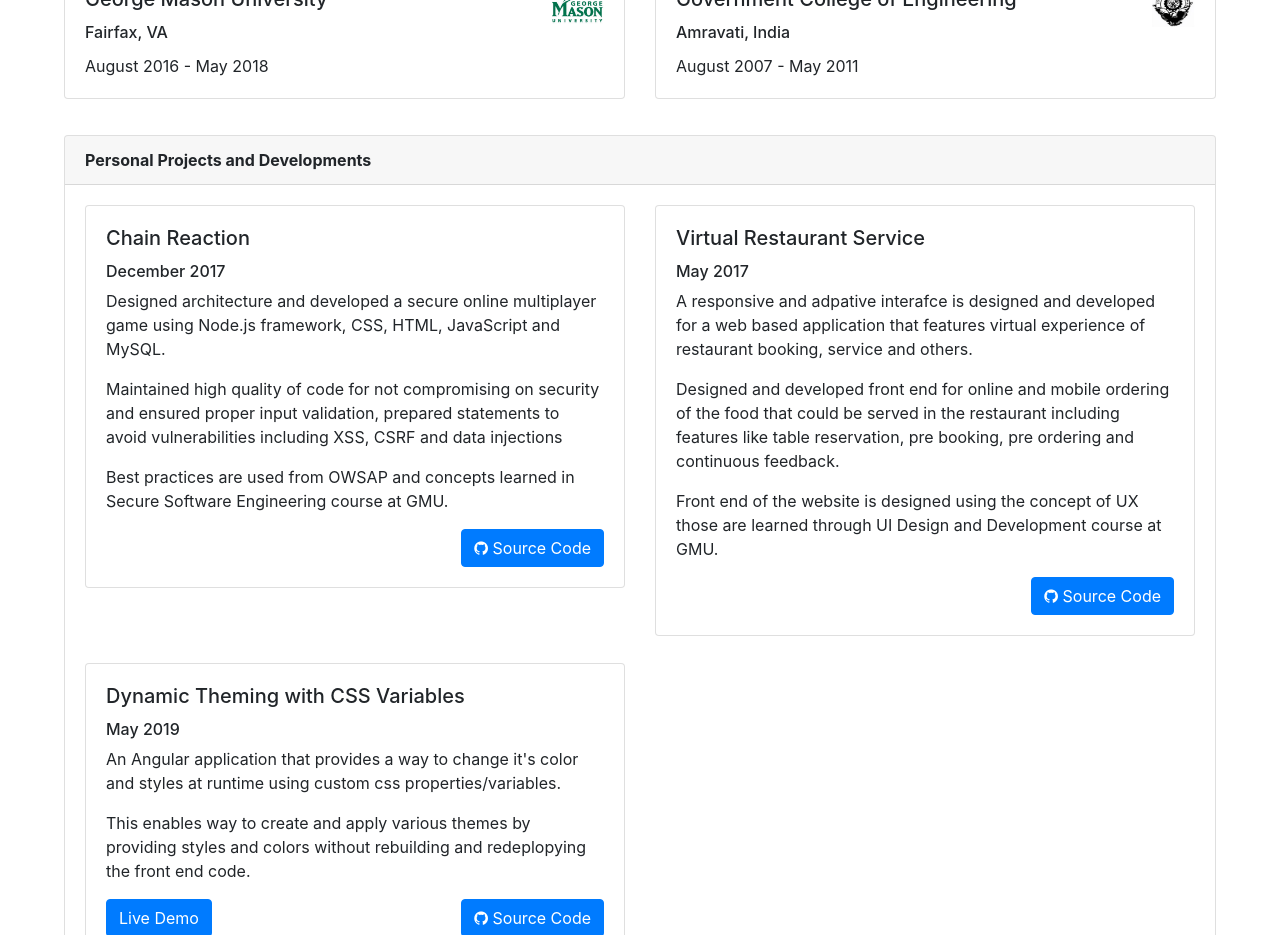
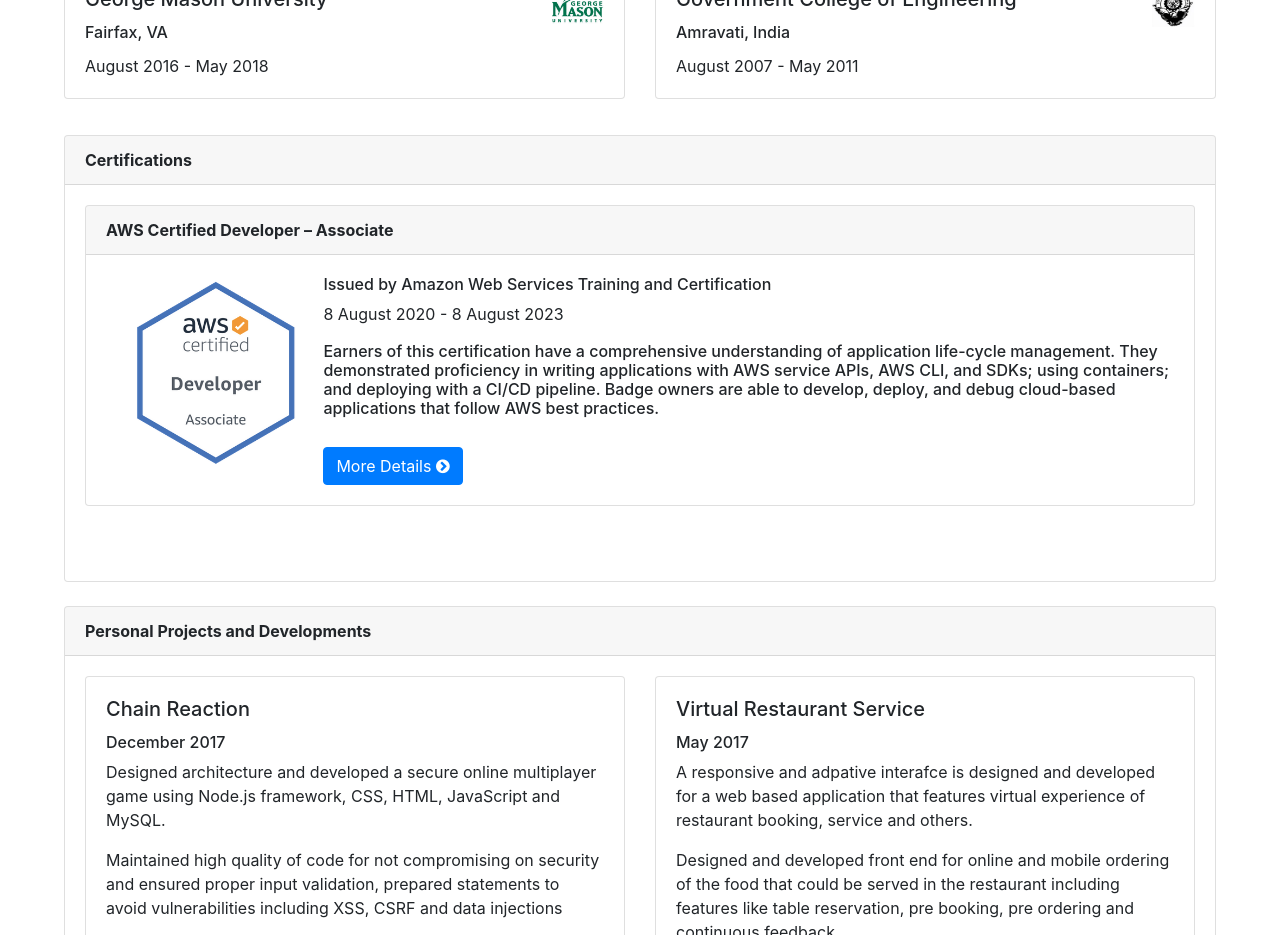
Before and after one commit to rohittir/rohit-website, an Angular app: page /profile in a window 1280 px wide. Shown: the part 2060-2995 px from the top of the page. Built offline with nearby package versions, Linux system fonts and the light colour scheme.

Commit message:
Added certifications to profile

```diff
--- a/src/app/header/header.component.html
+++ b/src/app/header/header.component.html
@@ -27,6 +27,7 @@
                     <a class="dropdown-item" href="/profile#experience">Experience</a>
                     <a class="dropdown-item" href="/profile#skills">Skills</a>
                     <a class="dropdown-item" href="/profile#education">Education</a>
+                    <a class="dropdown-item" href="/profile#certifications">Certifications</a>
                     <a class="dropdown-item" href="/profile#projects">Projects</a>
                 </div>
             </li>
--- a/src/app/profile-page/profile-page.component.html
+++ b/src/app/profile-page/profile-page.component.html
@@ -82,6 +82,30 @@
     </div>
 </div>
 <br>
+<div id="certifications" class="card bottom-animation" >
+    <div class="card-header">
+        <strong>Certifications</strong>
+    </div>
+    <div class="card-body">
+        <div class="row">
+            <div class="col-sm-12 col-md-12 col-lg-12" *ngFor="let certification of certificationList">
+                <div class="card certification-card">
+                    <div class="card-header">
+                        <strong>{{certification.name}}</strong>
+                    </div>
+                    <div class="card-body certification-card-body">
+                        <a href="{{certification.url}}" target="_blank"><img class="float-left" src="{{certification.logo}}"></a>
+                        <h6 class="card-text">Issued by {{certification.organization}}</h6>
+                        <p class="card-text">{{(certification.endDate)? certification.startDate + ' - ' + certification.endDate : 'Certified on ' + certification.startDate}}</p>
+                        <h6 class="card-text">{{certification.details}}</h6>
+                        <a href="{{certification.url}}" target="_blank" class="btn btn-primary">More Details <i class="fa fa-chevron-circle-right"></i></a>
+                    </div>
+                </div>
+            </div>
+        </div>
+    </div>
+</div>
+<br>
 <div id="projects" class="card">
     <div class="card-header">
         <strong>Personal Projects and Developments</strong>
--- a/src/app/profile-page/profile-page.component.scss
+++ b/src/app/profile-page/profile-page.component.scss
@@ -1,5 +1,5 @@
 
-.experience-card, .academic-card {
+.experience-card, .certification-card, .academic-card {
     margin-bottom: 5%;
     .experience-card-body {
         a {
@@ -8,6 +8,16 @@
             }
         }
     }
+    .certification-card-body {
+        a:first-child {
+            img {
+                max-height: 200px;
+            }
+        }
+        a:last-child {
+            margin-top: 20px;
+        }
+    }
 }
 
 .github-text {
--- a/src/app/profile-page/profile-page.component.ts
+++ b/src/app/profile-page/profile-page.component.ts
@@ -29,6 +29,7 @@ export class ProfilePageComponent implements OnInit {
     public schoolList = null;
     public industryList = null;
     public academicProjectList = null;
+    public certificationList = null;
     //
     // LIFECYCLE
     //
@@ -72,6 +73,7 @@ export class ProfilePageComponent implements OnInit {
         this.schoolList = this.jsonData.userData.education.schools;
         this.industryList = this.jsonData.userData.experience.industries;
         this.academicProjectList = this.jsonData.userData.academic.projects;
+        this.certificationList = this.jsonData.userData.certifications;
     }
 
     public handleExperienceClick(industryLabel: string): void {
--- a/src/assets/data/user-profile.json
+++ b/src/assets/data/user-profile.json
@@ -272,6 +272,18 @@
             ]
         },
 
+        "certifications": [
+            {
+                "name": "AWS Certified Developer – Associate",
+                "logo": "assets/images/aws-developer-associate.jpg",
+                "url": "https://www.youracclaim.com/badges/8ba14022-8614-403c-83df-3dbd60bd4d6c/linked_in",
+                "organization": "Amazon Web Services Training and Certification",
+                "endDate": "8 August 2023",
+                "startDate": "8 August 2020",
+                "details": "Earners of this certification have a comprehensive understanding of application life-cycle management. They demonstrated proficiency in writing applications with AWS service APIs, AWS CLI, and SDKs; using containers; and deploying with a CI/CD pipeline. Badge owners are able to develop, deploy, and debug cloud-based applications that follow AWS best practices."
+            }
+        ],
+
         "academic": {
             "projects": [
                 {
```
Also changed, not shown: src/assets/data/user-timeline.json (+11 -0 lines), src/assets/images/aws-developer-associate.jpg (added).
